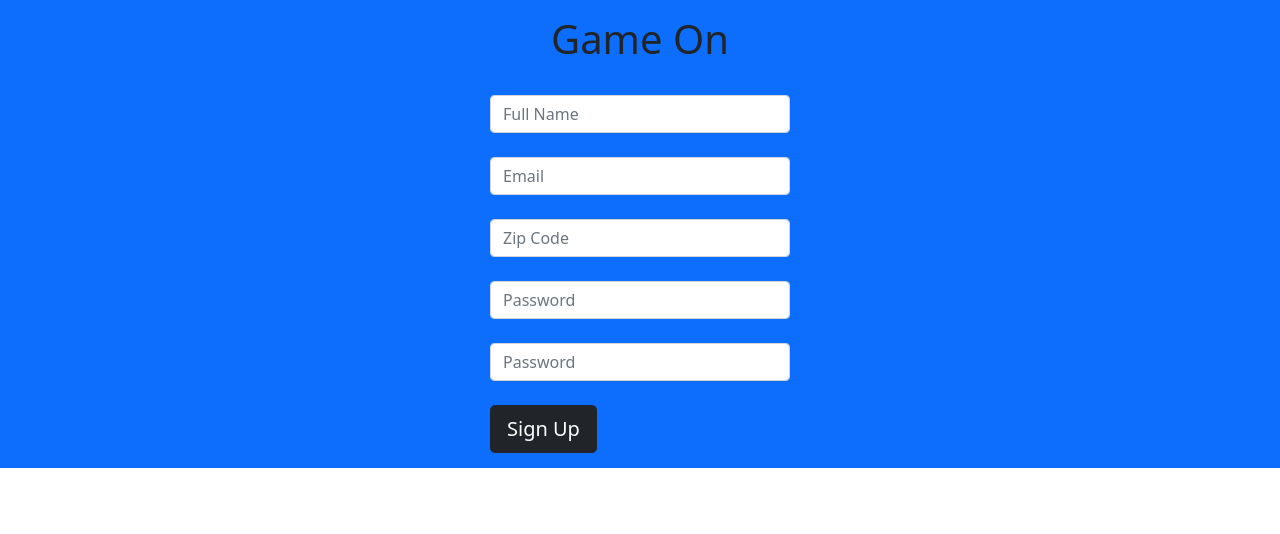
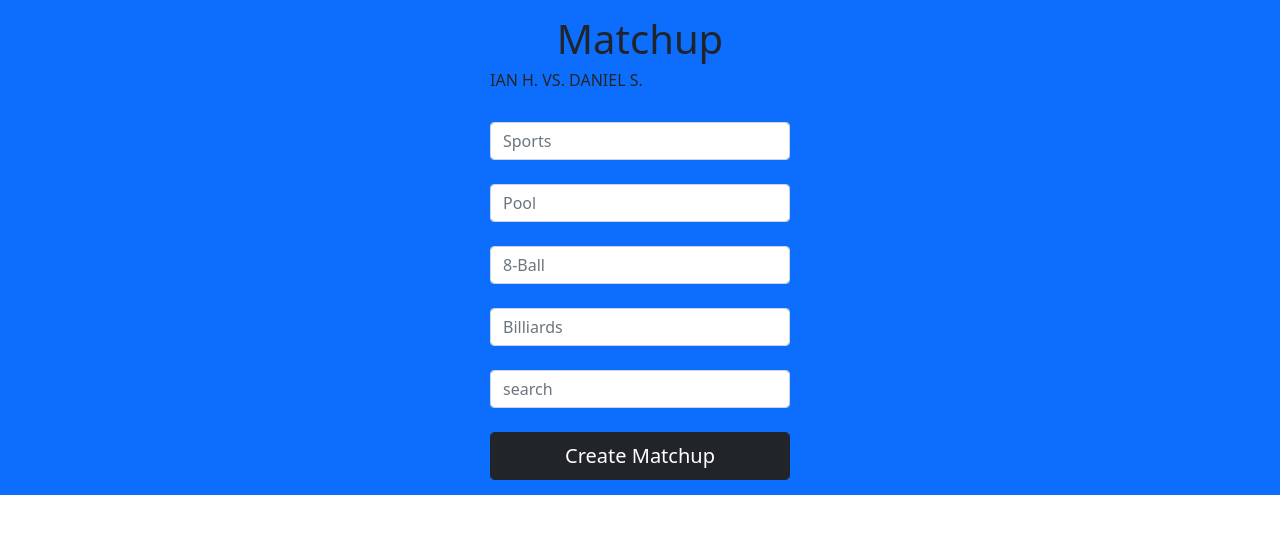
Before and after one commit to danshoup/Game-On, a React (Create React App) app in the folder client/: page /signup in a window 1280 px wide. Shown: the top 534 px of the page. Built offline with nearby package versions, Linux system fonts and the light colour scheme.

Commit message:
ractstrap to reactbootstrap

```diff
--- a/client/src/components/ChallengeCreate.js
+++ b/client/src/components/ChallengeCreate.js
@@ -1,5 +1,5 @@
 import React, { Component } from 'react';
-import { Button, Form, FormGroup, Label, Input } from 'reactstrap';
+import { Button, Form, FormControl } from 'react-bootstrap';
 class ChallengeCreate extends Component {
   render() {
     return (
@@ -9,37 +9,39 @@ class ChallengeCreate extends Component {
         <h6>
           IAN H. VS. DANIEL S.
         </h6>
-        <FormGroup>
-          <Label></Label>
-          <Input type="name" placeholder="Sports"/>
-        </FormGroup>
-        <FormGroup>
-          <Label></Label>
-          <Input type="email" placeholder="Pool"/>
-        </FormGroup>
-        <FormGroup>
-          <Label></Label>
-          <Input type="text" placeholder="8-Ball"/>
-        </FormGroup>
-        <FormGroup>
-          <Label></Label>
-          <Input type="text" placeholder="Billiards"/>
-        </FormGroup>
-        <FormGroup>
-        <Label for="exampleSearch"></Label>
-          <Input
+        <Form.Group>
+          <Form.Label></Form.Label>
+          <FormControl type="name" placeholder="Sports"/>
+        </Form.Group>
+        <Form.Group>
+          <Form.Label></Form.Label>
+          <FormControl type="email" placeholder="Pool"/>
+        </Form.Group>
+        <Form.Group>
+          <Form.Label></Form.Label>
+          <FormControl type="text" placeholder="8-Ball"/>
+        </Form.Group>
+        <Form.Group>
+          <Form.Label></Form.Label>
+          <FormControl type="text" placeholder="Billiards"/>
+        </Form.Group>
+        <Form.Group>
+        <Form.Label for="exampleSearch"></Form.Label>
+          <FormControl
           type="search"
           name="search"
           id="exampleSearch"
           placeholder="search"
           />
-        </FormGroup>
-        <FormGroup>
-          <Label></Label>
-        </FormGroup>
-        <Button className="btn-lg btn-dark btn-block">
+        </Form.Group>
+        <Form.Group>
+          <Form.Label></Form.Label>
+        </Form.Group>
+        <div className="d-grid gap-2">
+        <Button variant="dark" size="lg">
           Create Matchup
          </Button>
+        </div>
 
 
 
--- a/client/src/components/SignUp.js
+++ b/client/src/components/SignUp.js
@@ -1,37 +1,50 @@
 import React, { Component } from 'react';
-import { Button, Form, FormGroup, Label, Input } from 'reactstrap';
+import { Button, Form, FormControl } from 'react-bootstrap';
 class SignUp extends Component {
   render() {
     return (
       <Form className="signUp-form">
-        <h1 className="font-weight-bold text-center">Game On
+        <h1 className="font-weight-bold text-center">Matchup
         </h1>
-        <FormGroup>
-        <Label></Label>
-          <Input type="name" placeholder="Full Name"/>
-        </FormGroup>
-        <FormGroup>
-          <Label></Label>
-          <Input type="email" placeholder="Email"/>
-        </FormGroup>
-        <FormGroup>
-          <Label></Label>
-          <Input type="text" placeholder="Zip Code"/>
-        </FormGroup>
-        <FormGroup>
-          <Label></Label>
-          <Input type="password" placeholder="Password"/>
-        </FormGroup>
-        <FormGroup>
-          <Label></Label>
-          <Input type="password" placeholder="Password"/>
-        </FormGroup>
-        <FormGroup>
-          <Label></Label>
-        </FormGroup>
-         <Button className="btn-lg btn-dark btn-block">
-          Sign Up
+        <h6>
+          IAN H. VS. DANIEL S.
+        </h6>
+        <Form.Group>
+          <Form.Label></Form.Label>
+          <FormControl type="name" placeholder="Sports"/>
+        </Form.Group>
+        <Form.Group>
+          <Form.Label></Form.Label>
+          <FormControl type="email" placeholder="Pool"/>
+        </Form.Group>
+        <Form.Group>
+          <Form.Label></Form.Label>
+          <FormControl type="text" placeholder="8-Ball"/>
+        </Form.Group>
+        <Form.Group>
+          <Form.Label></Form.Label>
+          <FormControl type="text" placeholder="Billiards"/>
+        </Form.Group>
+        <Form.Group>
+        <Form.Label for="exampleSearch"></Form.Label>
+          <FormControl
+          type="search"
+          name="search"
+          id="exampleSearch"
+          placeholder="search"
+          />
+        </Form.Group>
+        <Form.Group>
+          <Form.Label></Form.Label>
+        </Form.Group>
+        <div className="d-grid gap-2">
+        <Button variant="dark" size="lg">
+          Create Matchup
          </Button>
+        </div>
+
+
+
       </Form>
 
     );
--- a/package.json
+++ b/package.json
@@ -28,6 +28,7 @@
     "nodemon": "^2.0.12",
     "optional-require": "^1.0.3",
     "react": "^17.0.2",
+    "react-bootstrap": "^1.6.3",
     "react-dom": "^17.0.2",
     "react-native-elements": "^3.4.2",
     "react-scripts": "^4.0.3",
```
Also changed, not shown: 1 other file (tests, documents, lock files or other folders).
